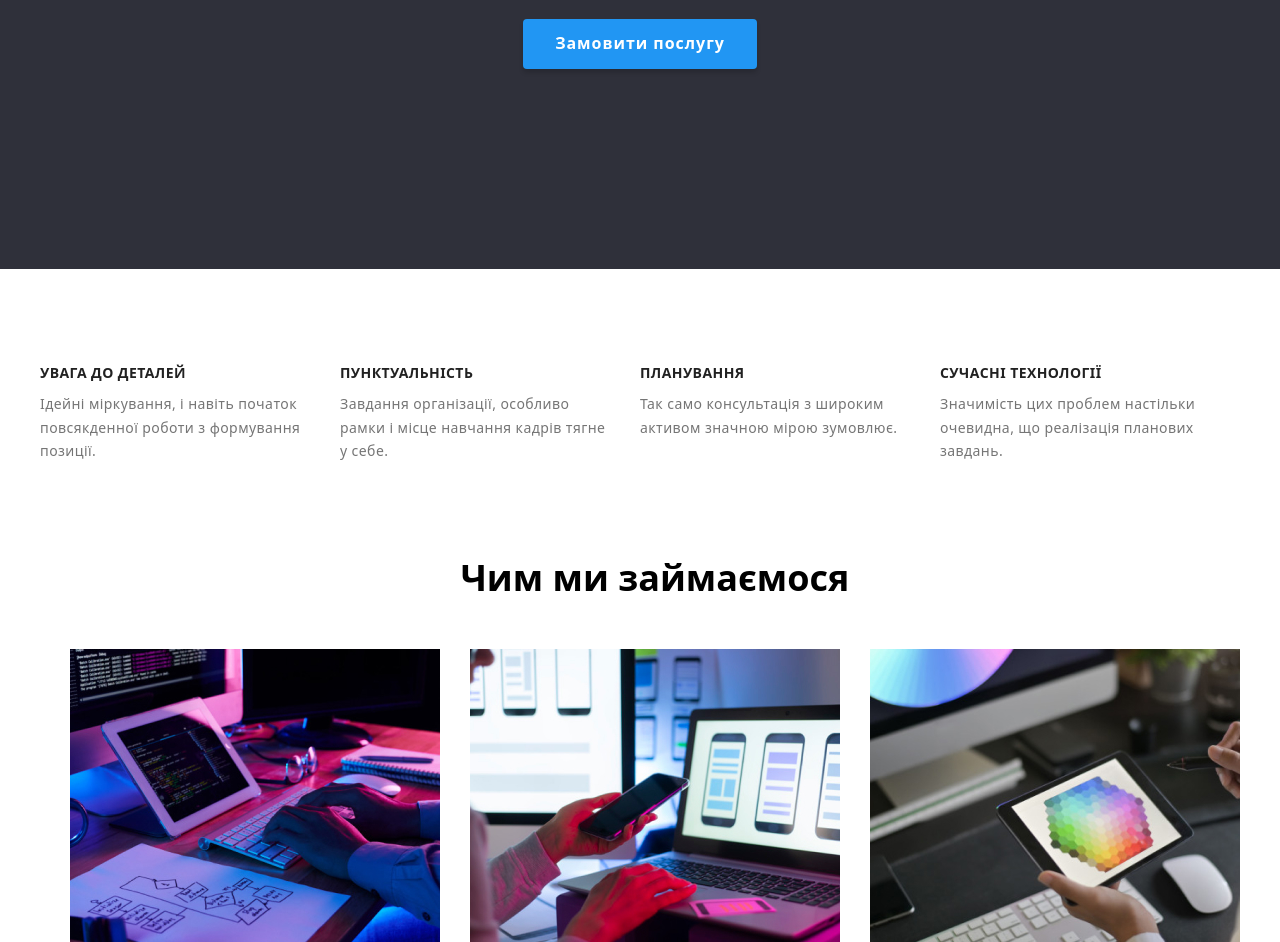
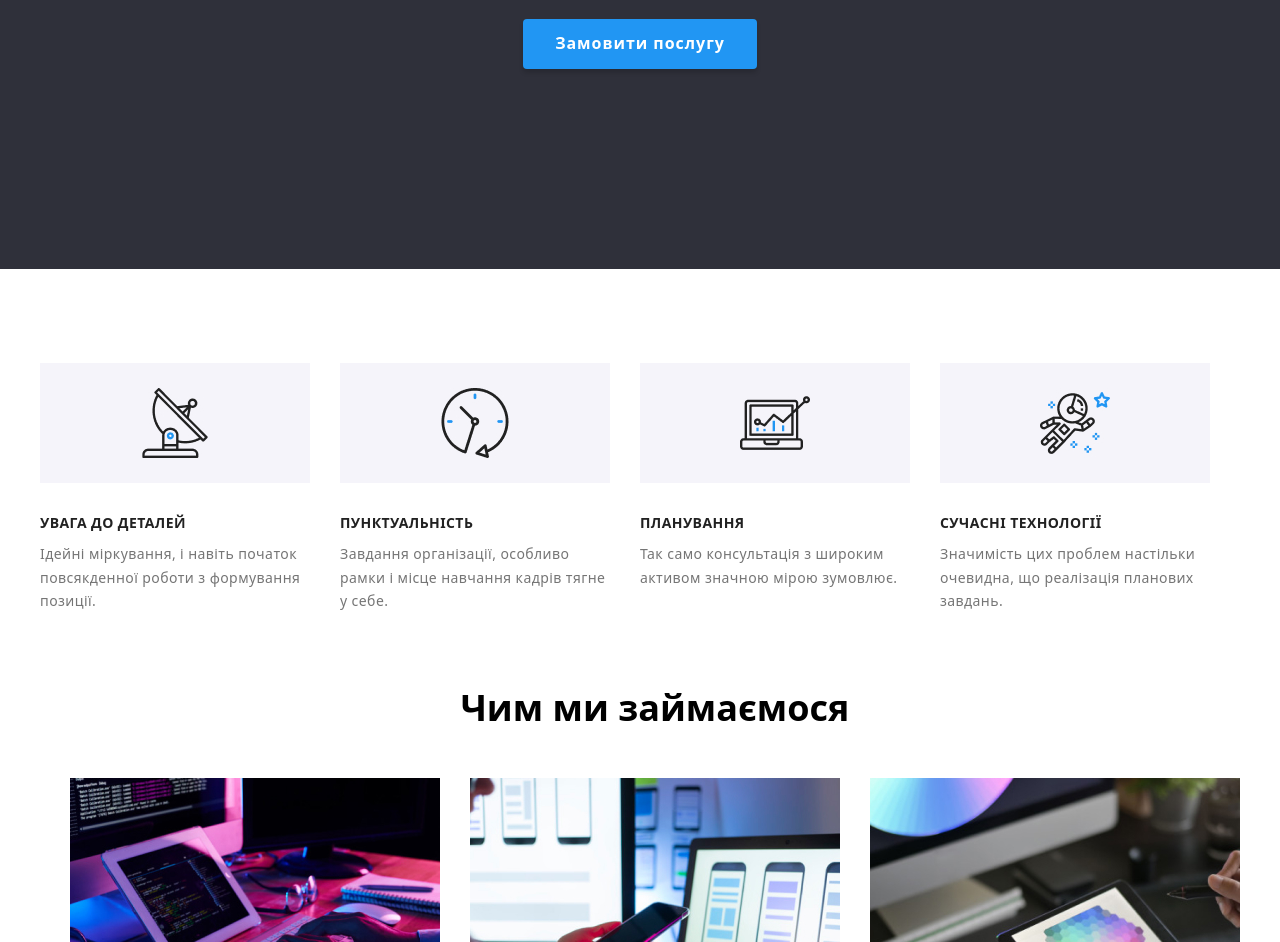
Before and after one commit to NecoKab2011/home-work-6, a plain HTML site: page index.html in a window 1280 px wide. Shown: the part 410-1352 px from the top of the page. Drawn offline with nearby package versions, Linux system fonts and the light colour scheme.

Commit message:
домашня робота

```diff
--- a/css/style.css
+++ b/css/style.css
@@ -66,6 +66,7 @@
     align-items: center;
     padding-top: 24px;
     padding-bottom: 25px;
+    font-family: "Roboto", sans-serif;
   }
 
 
@@ -221,12 +222,69 @@
     flex-direction: row;
     gap: 30px;
     padding: 0;
+    margin-bottom: 55px;
   }
 
   .advantages-item{
+    width: 270px;
+    height: 120px;
+    flex-shrink: 0;
 
     max-width: 270px;
     gap: 30px;
+
+  }
+
+  .advantages-item:nth-child(1):before {
+    content: "";
+    display: block;
+    width: 100%;
+    height: 120px;
+    background-color: #F5F4FA;
+    background-image: url(../img/antenna.jpg);
+    background-size: 70px;
+    background-repeat: no-repeat;
+    background-position: center;
+    margin-bottom: 30px;
+  }
+
+  .advantages-item:nth-child(2):before {
+    content: "";
+    display: block;
+    width: 100%;
+    height: 120px;
+    background-color: #F5F4FA;
+    background-image: url(../img/clock.jpg);
+    background-size: 70px;
+    background-repeat: no-repeat;
+    background-position: center;
+    margin-bottom: 30px;
+  }
+
+  .advantages-item:nth-child(3):before {
+    content: "";
+    display: block;
+    width: 100%;
+    height: 120px;
+    background-color: #F5F4FA;
+    background-image: url(../img/diagram.jpg);
+    background-size: 70px;
+    background-repeat: no-repeat;
+    background-position: center;
+    margin-bottom: 30px;
+  }
+
+  .advantages-item:nth-child(4):before {
+    content: "";
+    display: block;
+    width: 100%;
+    height: 120px;
+    background-color: #F5F4FA;
+    background-image: url(../img/astronaut.jpg);
+    background-size: 70px;
+    background-repeat: no-repeat;
+    background-position: center;
+    margin-bottom: 30px;
   }
 
   .advantages-title{
@@ -331,19 +389,6 @@
 
 
   /* проекти */
-  .portfolio-title{
-    color: var(--title-color);
-      font-size: 18px;
-      font-weight: 700;
-      line-height: 2;
-      letter-spacing: 1.08px;
-  }
-
-  .portfolio-title{
-    margin-top: 20px;
-    padding-left: 24px;
-    border-radius: 4px;
-  }
 
   .section-portfolio{
     margin-top: 94px;
@@ -361,9 +406,23 @@
     margin-left: 8px;
 }
 
+.portfolio-title{
+  margin-top: 20px;
+  padding-left: 24px;
 
-  .portfolio-text{
-    padding-left: 24px;
+
+
+  color: var(--title-color);
+    font-size: 18px;
+    font-weight: 700;
+    line-height: 2;
+    letter-spacing: 1.08px;
+}
+
+ .portfolio-text{
+  padding-left: 20px;
+
+
 
 
   color: var(--basic-color);
@@ -377,13 +436,15 @@
     display: flex;
     flex-wrap: wrap;
     gap: 30px;
+
   }
+
 
   .portfolio-list > .item {
     flex-basis: calc((100% - 60px) / 3);
+
+    padding-bottom: 20px;
 }
-
-
 
 
   /* footer */
```
Also changed, not shown: index.html (+1 -0 lines), portfolio.html (+19 -0 lines), img/antenna.jpg (added), img/astronaut.jpg (added), img/clock.jpg (added), img/diagram.jpg (added).
